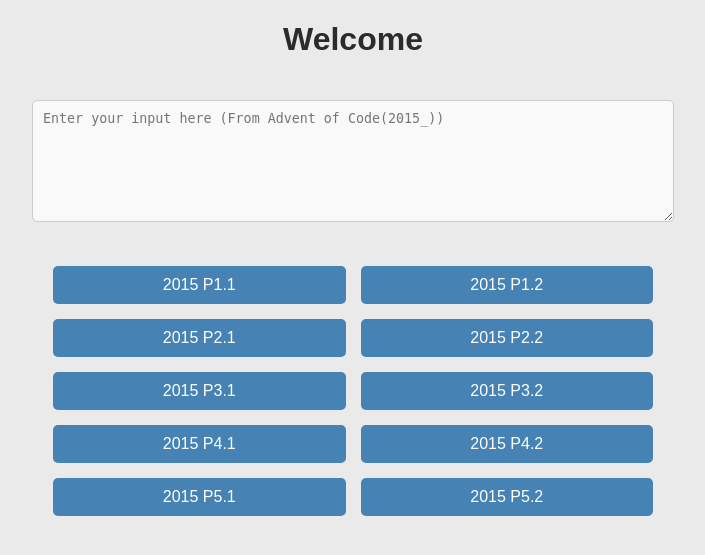
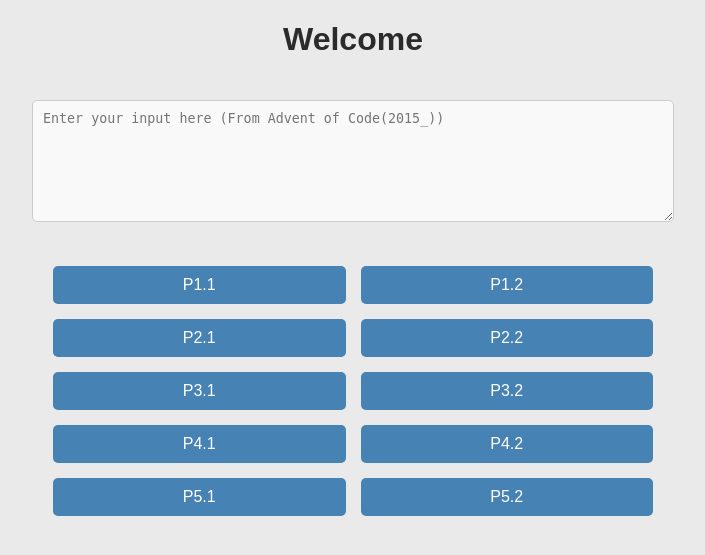
Before and after one commit to Bushell53/MyWebPage_bushell53.com, a Flask app: template app/templates/index.html in a window 1280 px wide. Shown: the top 555 px of the page, without its empty margins (287-992 px from the left). Run offline with Flask 3, Linux system fonts and the light colour scheme; the template is opened without the code that fills it, so the values that code supplies are empty; parts of the project's set-up code (start-up, migrations or seed data) failed here and were passed over.

Commit message:
Reorganize AOC 2015 files and update routing
Reorganize AOC 2015 files and update routing

```diff
--- a/app/app.py
+++ b/app/app.py
@@ -1,57 +1,49 @@
 from flask import Flask, render_template, request, jsonify
-from app.actions import (
-    y2015_p1_1,
-    y2015_p1_2,
-    y2015_p2_1,
-    y2015_p2_2,
-    y2015_p3_1,
-    y2015_p3_2,
-    y2015_p4_1,
-    y2015_p4_2,
-    y2015_p5_1,
-    y2015_p5_2,
+from app.AOC_2015 import (
+    p1_1, p1_2, p2_1, p2_2,
+    p3_1, p3_2, p4_1, p4_2,
+    p5_1, p5_2,
 )
 
 app = Flask(__name__)
 
 @app.route('/')
 def index():
-    return render_template('index.html')
+    return render_template('aoc2015.html')
 
-@app.route('/calculate', methods=['POST'])
-def calculate():
-    data = request.get_json()  # Receive JSON data from the front end
+@app.route('/aoc2015_solve', methods=['POST'])
+@login_required
+def aoc2015_solve():
+    data = request.get_json()
     input_string = data.get('inputString', '')
     action = data.get('action', '')
 
-    # Route to the appropriate function based on the action
     try:
-        if action == "2015_P1.1":
-            result = y2015_p1_1.calculate(input_string)
-        elif action == "2015_P1.2":
-            result = y2015_p1_2.calculate(input_string)
-        elif action == "2015_P2.1":
-            result = y2015_p2_1.calculate(input_string)
-        elif action == "2015_P2.2":
-            result = y2015_p2_2.calculate(input_string)
-        elif action == "2015_P3.1":
-            result = y2015_p3_1.calculate(input_string)
-        elif action == "2015_P3.2":
-            result = y2015_p3_2.calculate(input_string)
-        elif action == "2015_P4.1":
-            result = y2015_p4_1.calculate(input_string)
-        elif action == "2015_P4.2":
-            result = y2015_p4_2.calculate(input_string)
-        elif action == "2015_P5.1":
-            result = y2015_p5_1.calculate(input_string)
-        elif action == "2015_P5.2":
-            result = y2015_p5_2.calculate(input_string)
+        if action == "P1.1":
+            result = p1_1.calculate(input_string)
+        elif action == "P1.2":
+            result = p1_2.calculate(input_string)
+        elif action == "P2.1":
+            result = p2_1.calculate(input_string)
+        elif action == "P2.2":
+            result = p2_2.calculate(input_string)
+        elif action == "P3.1":
+            result = p3_1.calculate(input_string)
+        elif action == "P3.2":
+            result = p3_2.calculate(input_string)
+        elif action == "P4.1":
+            result = p4_1.calculate(input_string)
+        elif action == "P4.2":
+            result = p4_2.calculate(input_string)
+        elif action == "P5.1":
+            result = p5_1.calculate(input_string)
+        elif action == "P5.2":
+            result = p5_2.calculate(input_string)
         else:
             result = "Invalid action or input."
     except Exception as e:
         result = f"An error occurred: {str(e)}"
 
-    # Return the result as plain text
     return result
 
 if __name__ == "__main__":
--- a/app/static/script.js
+++ b/app/static/script.js
@@ -22,12 +22,15 @@
             }
 
             try {
-                const response = await fetch("/calculate", {
-                    method: "POST",
+                const response = await fetch('/aoc2015_solve', {
+                    method: 'POST',
                     headers: {
-                        "Content-Type": "application/json",
+                        'Content-Type': 'application/json',
                     },
-                    body: JSON.stringify({ inputString: input, action: action }),
+                    body: JSON.stringify({
+                        inputString: input,
+                        action: action
+                    })
                 });
 
                 if (!response.ok) throw new Error("Failed to fetch result from server.");
--- a/app/templates/index.html
+++ b/app/templates/index.html
@@ -17,16 +17,16 @@
     </div>
 
     <div class="button-grid">
-        <button class="home-action" data-action="2015_P1.1">2015 P1.1</button>
-        <button class="home-action" data-action="2015_P1.2">2015 P1.2</button>
-        <button class="home-action" data-action="2015_P2.1">2015 P2.1</button>
-        <button class="home-action" data-action="2015_P2.2">2015 P2.2</button>
-        <button class="home-action" data-action="2015_P3.1">2015 P3.1</button>
-        <button class="home-action" data-action="2015_P3.2">2015 P3.2</button>
-        <button class="home-action" data-action="2015_P4.1">2015 P4.1</button>
-        <button class="home-action" data-action="2015_P4.2">2015 P4.2</button>
-        <button class="home-action" data-action="2015_P5.1">2015 P5.1</button>
-        <button class="home-action" data-action="2015_P5.2">2015 P5.2</button>
+        <button class="home-action" data-action="P1.1">P1.1</button>
+        <button class="home-action" data-action="P1.2">P1.2</button>
+        <button class="home-action" data-action="P2.1">P2.1</button>
+        <button class="home-action" data-action="P2.2">P2.2</button>
+        <button class="home-action" data-action="P3.1">P3.1</button>
+        <button class="home-action" data-action="P3.2">P3.2</button>
+        <button class="home-action" data-action="P4.1">P4.1</button>
+        <button class="home-action" data-action="P4.2">P4.2</button>
+        <button class="home-action" data-action="P5.1">P5.1</button>
+        <button class="home-action" data-action="P5.2">P5.2</button>
     </div>
 
     <script src="{{ url_for('static', filename='script.js') }}"></script>
```
